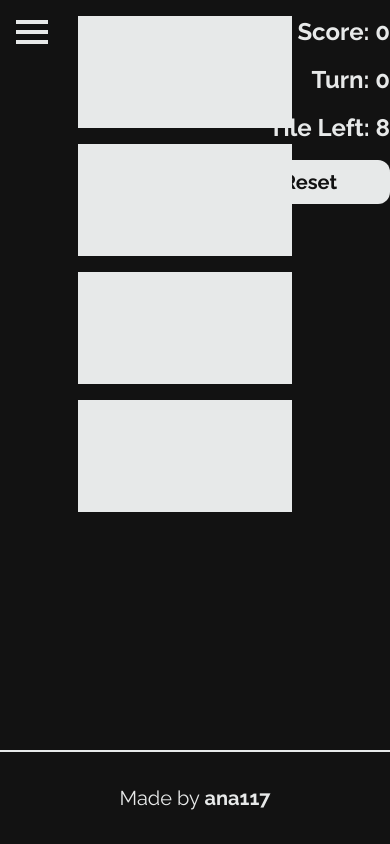
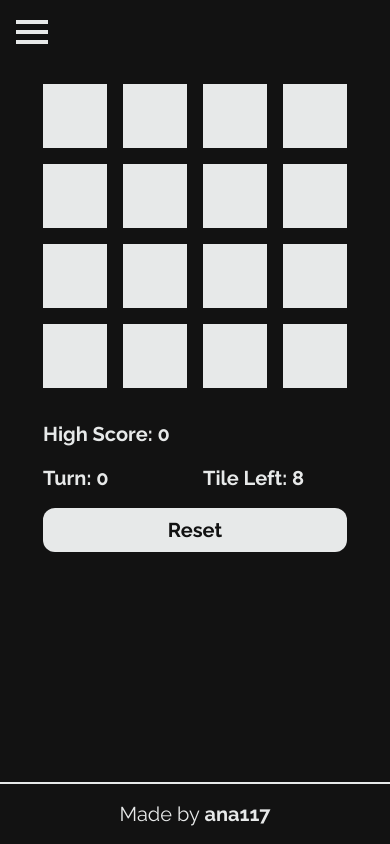
Before and after one commit to ana117/web-games, a React (Create React App) app: page /web-games/memory in a window 390 px wide. Built offline with nearby package versions, Linux system fonts and the light colour scheme; the HTML template or start-up script is replaced by a standard one.

Commit message:
Style for mobile view

```diff
--- a/src/Games/MemoryGame/Tile.jsx
+++ b/src/Games/MemoryGame/Tile.jsx
@@ -7,13 +7,13 @@ const Tile = ({tile, handleFlip, disableClick, flipped}) => {
 
     return (
         <div key={tile.id} aria-label={tile.name} onClick={handleClick}
-             className={`w-[7rem] h-[7rem] flex items-center justify-center relative
+             className={`w-[4rem] h-[4rem] lg:w-[7rem] lg:h-[7rem] flex items-center justify-center relative
                          hover:bg-accent hover:dark:bg-accent-dark bg-background-dark dark:bg-background
                          ${tile.matched && 'opacity-50'}
                          text-text-dark dark:text-text cursor-pointer
                          ${flipped && 'rotate-y-180'} transition-transform duration-500`}>
 
-            <div className={`absolute text-[7rem] backface-hidden
+            <div className={`absolute text-[4rem] lg:text-[7rem] backface-hidden
                              ${!flipped && 'rotate-y-180'} transition-transform duration-500`}>
                 {tile.icon}
             </div>
--- a/src/Games/MemoryGame/index.js
+++ b/src/Games/MemoryGame/index.js
@@ -112,9 +112,9 @@ const MemoryGamePage = () => {
 
     return (
         <GamePage game="Memory Game">
-            <main className="flex justify-between max-w-fit w-full gap-[2rem]">
-                <div className="w-[12rem]"/>
-                <div className="w-[31rem] h-[31rem]">
+            <main className="flex flex-col lg:flex-row justify-between max-w-fit w-full gap-[2rem] mt-[0.25rem]">
+                <div className="w-[12rem] hidden lg:flex"/>
+                <div className="w-[19rem] h-[19rem] lg:w-[31rem] lg:h-[31rem] min-h-fit">
                     {tiles.length !== 0 ?
                         <div className="grid grid-cols-4 gap-[1rem]">
                             {tiles.map((tile) => (
@@ -131,19 +131,22 @@ const MemoryGamePage = () => {
                         </div>
                     }
                 </div>
-                <div className="w-[12rem]">
-                    <div className="flex flex-col gap-[1rem] justify-between items-center">
-                        <p className="text-2xl text-right w-full font-semibold">
+                <div className="lg:w-[12rem] mt-auto">
+                    <div className="grid grid-cols-2
+                                    lg:flex lg:flex-col gap-[1rem] justify-between items-center
+                                    text-xl  font-semibold
+                                    lg:text-2xl lg:text-right font-semibold">
+                        <p className="w-full col-span-2">
                             High Score: <span>{highScore}</span>
                         </p>
-                        <p className="text-2xl text-right w-full font-semibold">
+                        <p className="w-full">
                             Turn: <span>{turnCounter}</span>
                         </p>
-                        <p className="text-2xl text-right w-full font-semibold">
+                        <p className="w-full">
                             Tile Left: <span>{tileLeft}</span>
                         </p>
 
-                        <Button onClick={resetGame} customClass="w-[10rem]">
+                        <Button onClick={resetGame} customClass="w-full col-span-2">
                             Reset
                         </Button>
                     </div>
--- a/src/Games/index.js
+++ b/src/Games/index.js
@@ -6,7 +6,7 @@ const GamePage = ({children, game}) => {
     return (
         <div className="grow">
             <nav className="w-full">
-                <div className="hidden md:flex items-center gap-[2rem] text-3xl font-bold p-[1rem]">
+                <div className="hidden lg:flex items-center gap-[2rem] text-3xl font-bold p-[1rem]">
                     <div className="me-auto hover:underline underline-offset-2">
                         <NavLink to="/">Home</NavLink>
                     </div>
@@ -19,7 +19,7 @@ const GamePage = ({children, game}) => {
                 <Hamburger/>
             </nav>
 
-            <div className="flex justify-center mt-[1rem]">
+            <div className="flex justify-center mt-[5rem] lg:mt-[1rem]">
                 {children}
             </div>
         </div>
--- a/src/components/Footer.jsx
+++ b/src/components/Footer.jsx
@@ -1,6 +1,6 @@
 const Footer = () => {
     return (
-        <footer className="py-[2rem] text-center
+        <footer className="py-[1rem] lg:py-[2rem] mt-[1rem] text-center
                            border-t-2 border-background-dark dark:border-background">
             <p className="whitespace-pre-line text-xl">
                 Made by <a href="https://github.com/ana117"
--- a/src/components/Hamburger.jsx
+++ b/src/components/Hamburger.jsx
@@ -2,15 +2,21 @@ import {BiMenu, BiSolidHome} from "react-icons/bi";
 import {NavLink} from "react-router-dom";
 import DarkModeSwitcher from "./DarkModeSwitcher";
 import {useState} from "react";
+import OutsideDetector from "./OutsideDetector";
 
 const Hamburger = () => {
     const [open, setOpen] = useState(false);
 
+    const handleOutsideClick = () => {
+            setOpen(false);
+    }
+
     return (
-        <div className="md:hidden">
+        <div className="lg:hidden">
             <div onClick={() => setOpen(!open)} className="fixed text-5xl p-[0.5rem]">
                 <BiMenu/>
             </div>
+            <OutsideDetector handleOutsideClick={handleOutsideClick}>
                 <div className={`fixed z-10 flex flex-col gap-[1rem] text-5xl p-[0.5rem] bg-accent h-full
                                  transition-transform origin-left duration-300 -translate-x-[9rem] ${open && "translate-x-[0rem]"}`}>
                     <div onClick={() => setOpen(!open)}>
@@ -25,6 +31,7 @@ const Hamburger = () => {
                         </div>
                     </div>
                 </div>
+            </OutsideDetector>
         </div>
     );
 }
--- /dev/null
+++ b/src/components/OutsideDetector.jsx
@@ -0,0 +1,22 @@
+import {useEffect, useRef} from "react";
+
+const OutsideDetector = ({ handleOutsideClick, children }) => {
+    const ref = useRef(null);
+
+    useEffect(() => {
+        function handleClickOutside(event) {
+            if (ref.current && !ref.current.contains(event.target)) {
+                handleOutsideClick();
+            }
+        }
+
+        document.addEventListener("mousedown", handleClickOutside);
+        return () => {
+            document.removeEventListener("mousedown", handleClickOutside);
+        };
+    }, [ref]);
+
+    return <div ref={ref}>{children}</div>;
+}
+
+export default OutsideDetector;
```
Lines whose indentation alone changed are shown as unchanged.
